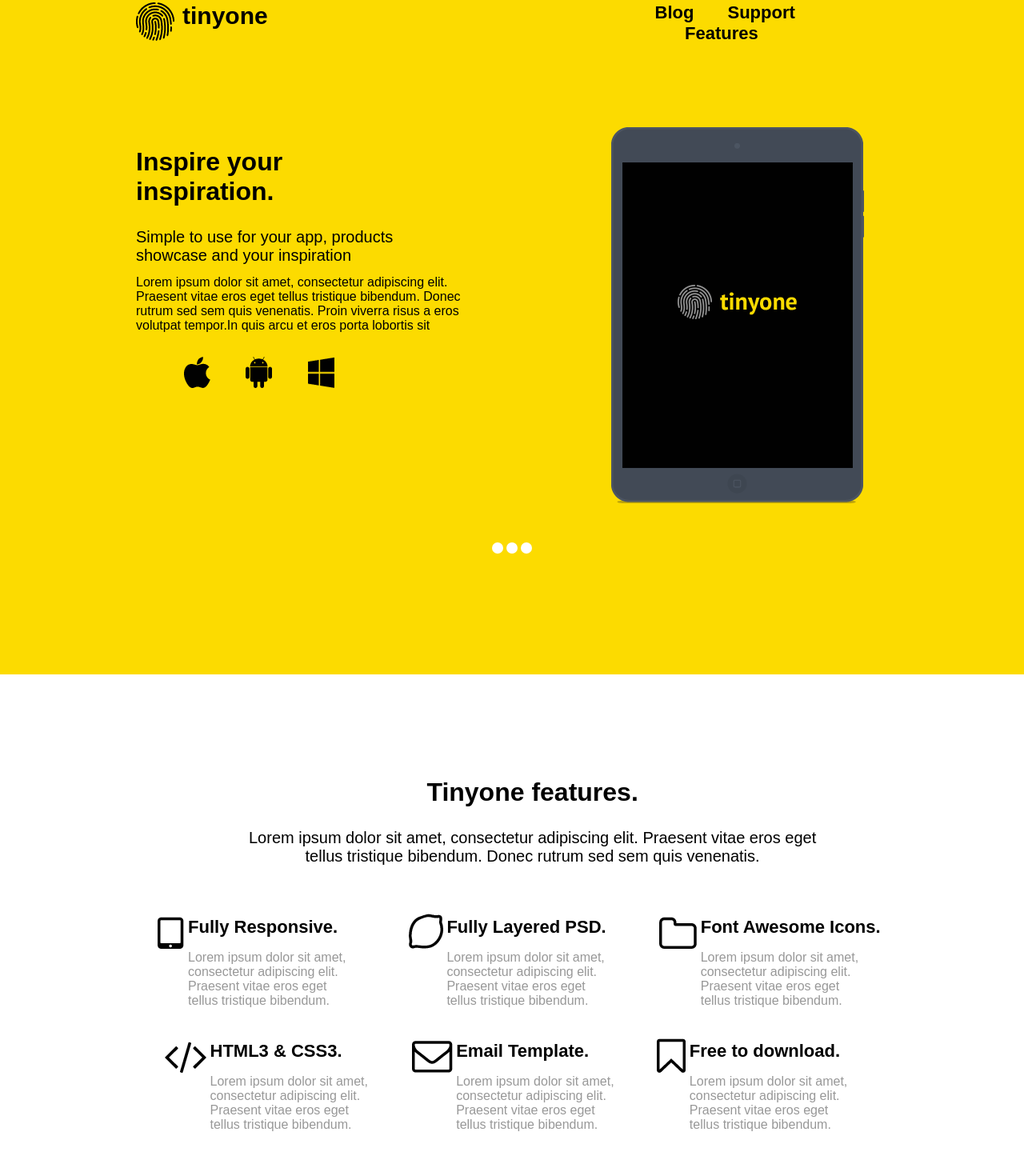
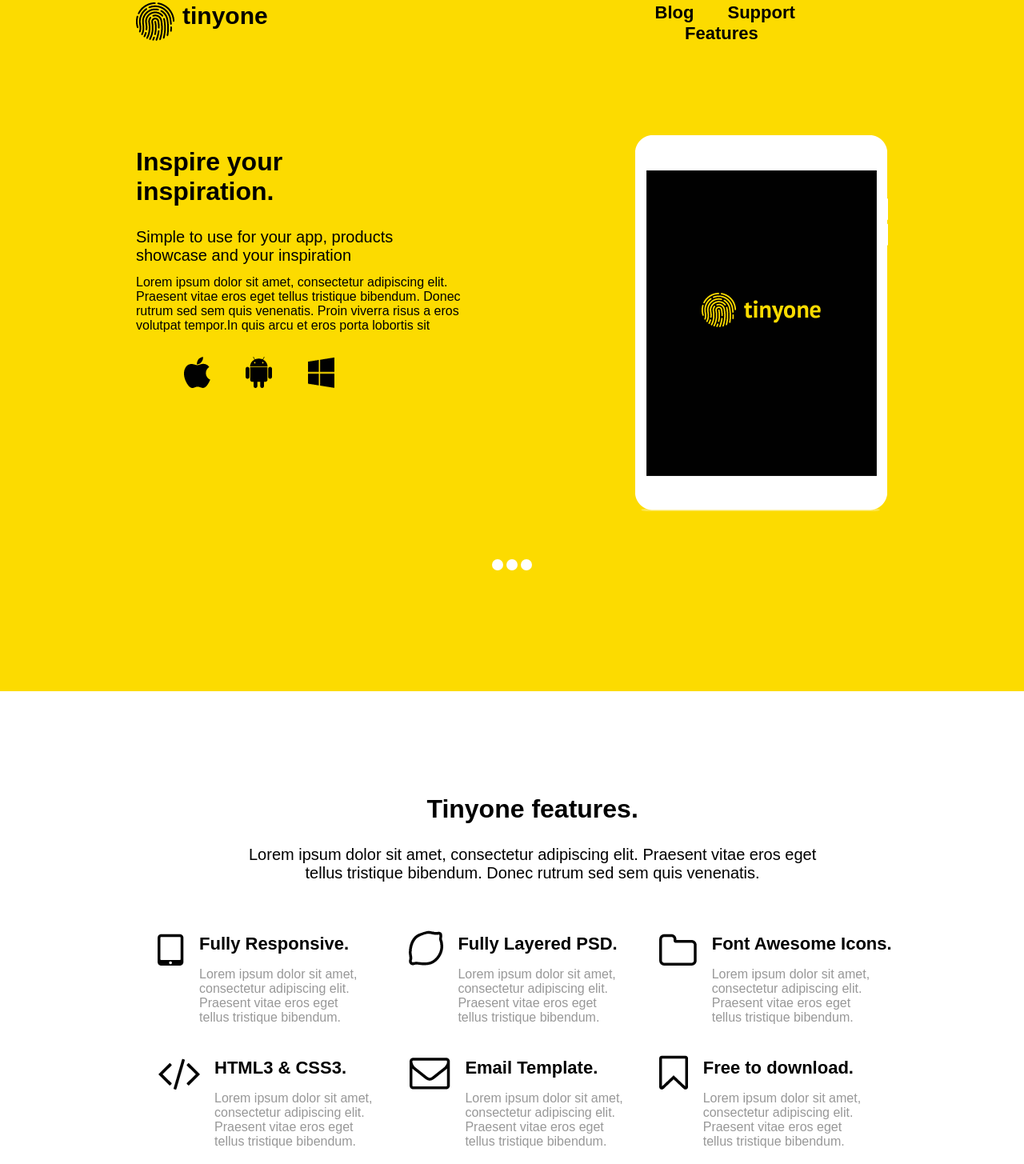
Before and after one commit to cristianfelipe94/TinyOneWebSite, a website: page src/index.html in a window 1280 px wide. Shown: the part 99-1554 px from the top of the page at 80% size. Drawn offline with Linux system fonts and the light colour scheme.

Commit message:
Have added the table sprite and an animation to it when it is hovered.

```diff
--- a/src/index.html
+++ b/src/index.html
@@ -34,7 +34,7 @@
       </div>
 
       <div class="mediaBlock">
-        <img id="imgHover" src="../assets/tabletTinyOne.png" alt="tinyOneBanner">
+        <img id="imgHover" src="../assets/spriteTabletTinyOne.png" alt="tinyOneBanner">
       </div>
     </div>
 
--- a/src/sass/style.scss
+++ b/src/sass/style.scss
@@ -109,11 +109,20 @@ body {
   float: left;
 }
 
+// Media block.
 .mediaBlock {
-  width: 40%;
+  width: 326px;
   float: right;
   text-align: center;
+  overflow: hidden;
 }
+
+#imgHover:hover {
+  right: 325px;
+  cursor: pointer;
+  position: relative;
+}
+
 
 //Software Icons.
 /////////////////
@@ -208,6 +217,7 @@ body {
   display: inline-block;
   margin: 0;
   font-size: 22px;
+  margin-left: 14px;
 }
 
 .featureParagraph {
@@ -215,6 +225,7 @@ body {
   width: 200px;
   color: #989898;
   font-size: 16px;
+  margin-left: 14px;
 }
 
 .paragraphFirstWrapper::before {
```
Also changed, not shown: src/assets/spriteTabletTinyOne.png (added), src/css/style.css, 1 other file.
